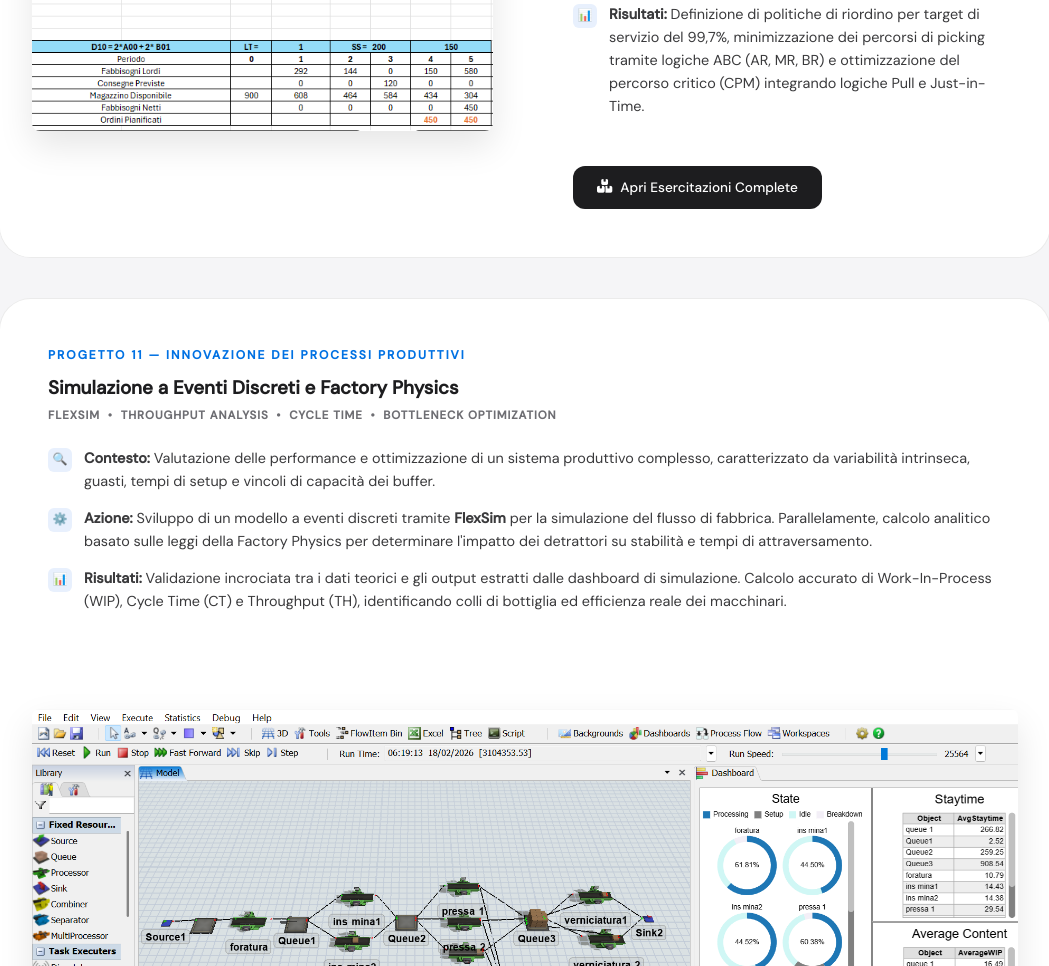
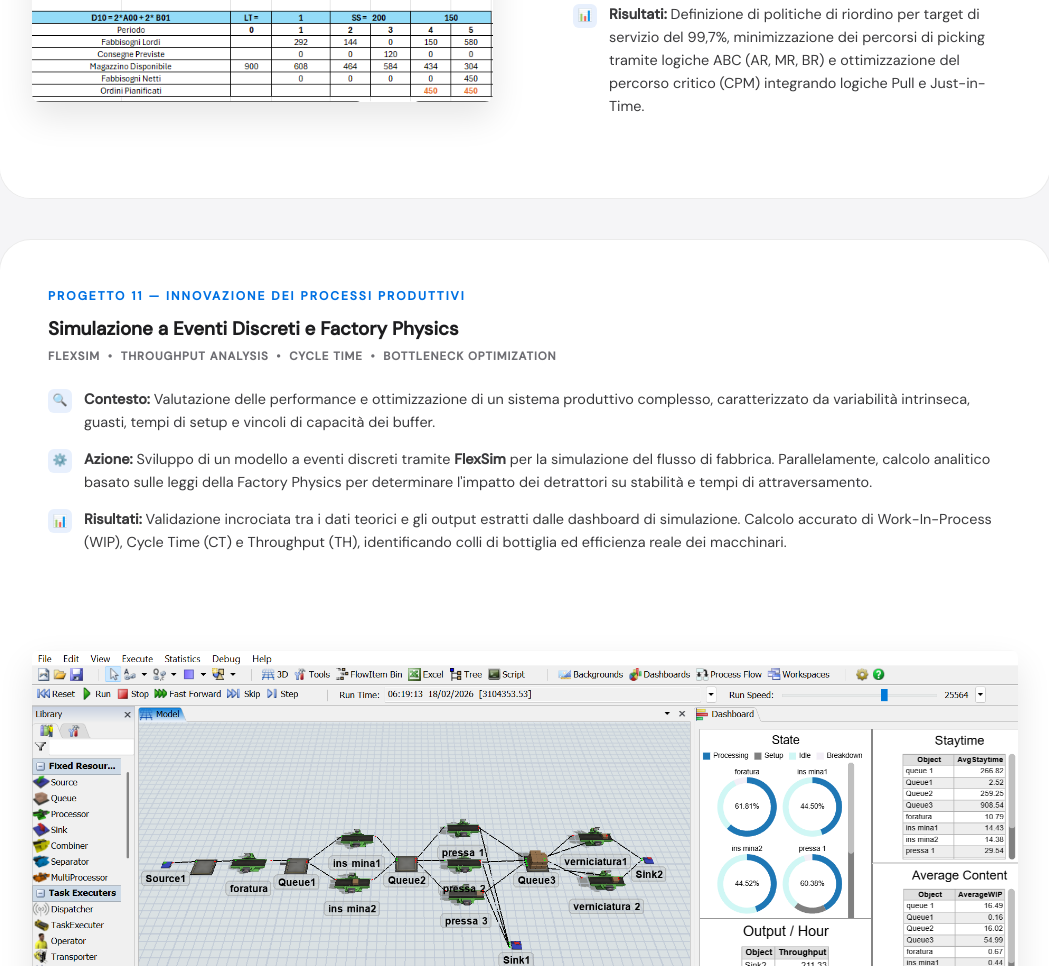
Before and after one commit to FedericoPiovano/portfolio-federico, a plain HTML site: page index.html in a window 1280 px wide. Shown: the part 7826-8792 px from the top of the page, without its empty margins (115-1164 px from the left). Drawn offline with nearby package versions, Linux system fonts and the light colour scheme.

Commit message:
Update index.html

```diff
--- a/index.html
+++ b/index.html
@@ -1272,11 +1272,7 @@
               </li>
             </ul>
 
-            <div style="margin-top: 1rem;">
-              <a href="Esercitazioni_Logistica.pdf" target="_blank" class="btn-primary" style="border-radius:12px; padding: 0.8rem 1.5rem; font-size: 0.85rem;">
-                <i class="fa-solid fa-boxes-stacked"></i> Apri Esercitazioni Complete
-              </a>
-            </div>
+
           </div>
 
           <div class="project-image-area" style="background: var(--bg-alt); padding: 3rem 2rem; display: flex; align-items: center; justify-content: center; min-height: 400px;">
```
